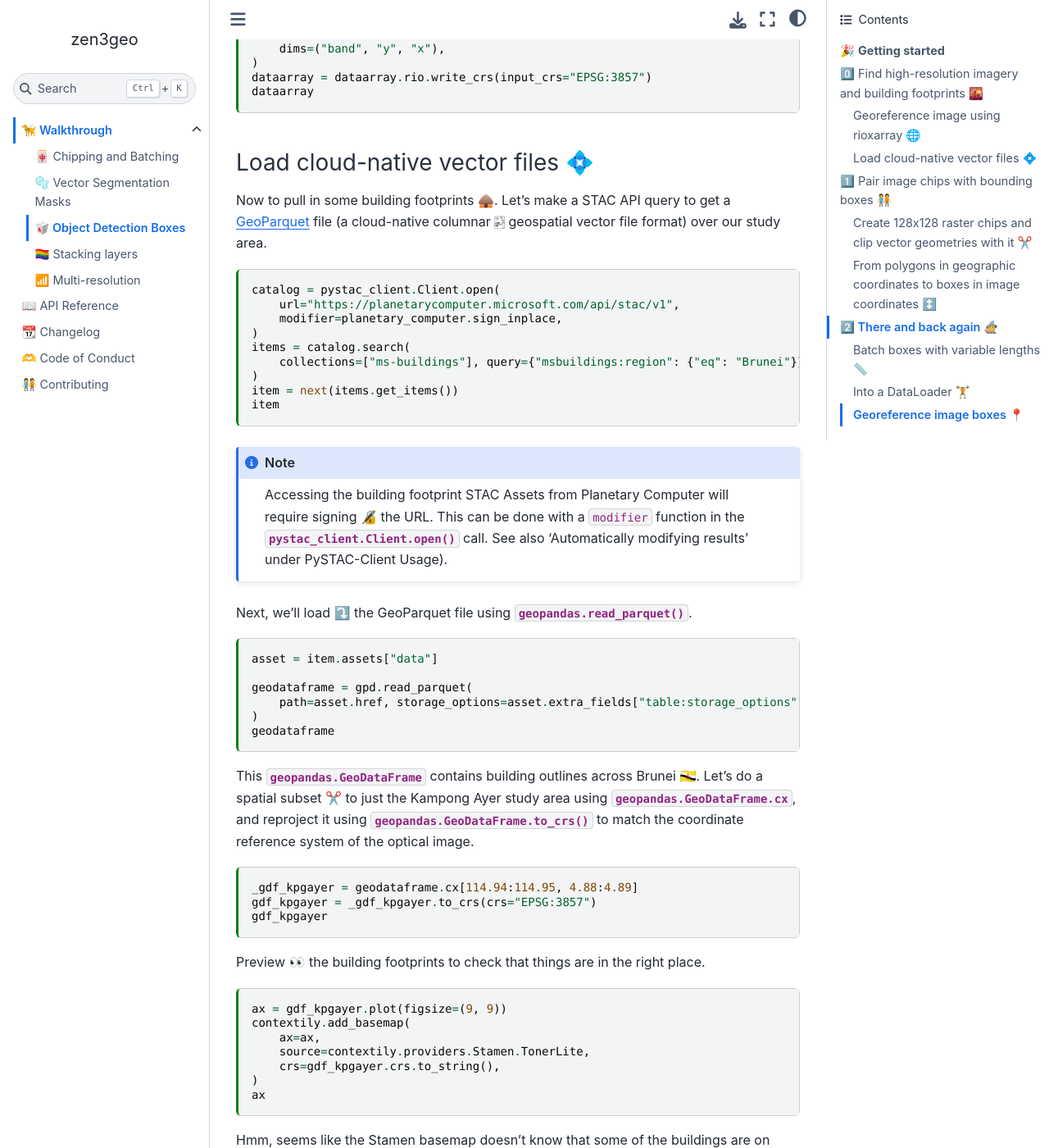
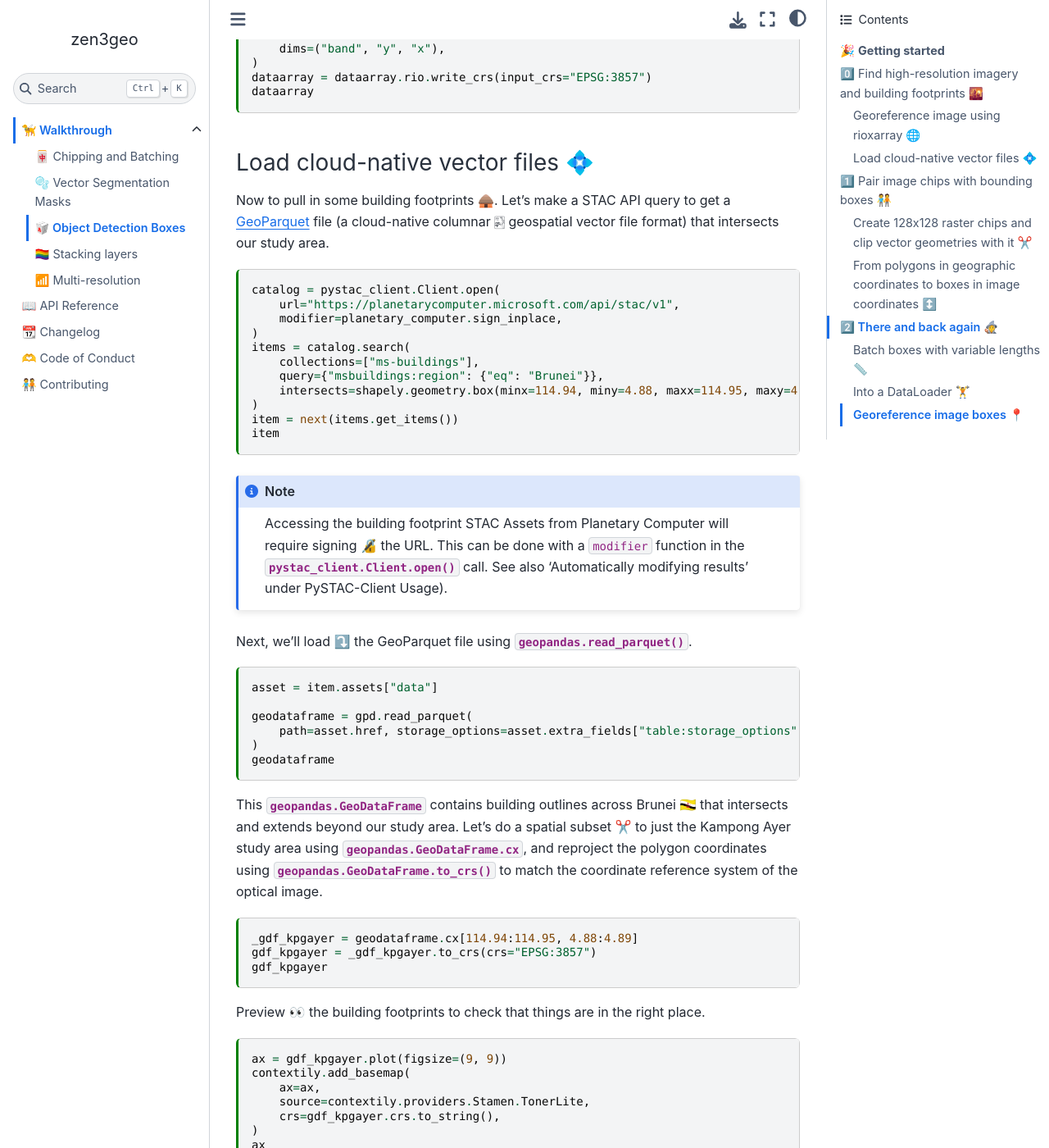
Before and after one commit to weiji14/zen3geo, a Jupyter Book: the page built from docs/object-detection-boxes.md, in a window 1280 px wide and 1400 px high, scrolled down 2370 px. Shown: the whole window at 82% size. Built offline with Jupyter Book 1.0.4 settings and Sphinx 7.4.7 and the Sphinx Book theme 1.1.4, drawn with Linux system fonts in a browser that asks for light colours.

Commit message:
:alien: Filter ms-buildings to those intersecting bbox area of interest
The Microsoft Building footprint dataset was updated on 25 April 2023 to a Delta Lake storage format, which changed the schema and added an extra layer on top of the geoparquet files designed for faster bounding box based queries, see https://web.archive.org/web/20230315044820/https://planetarycomputer.microsoft.com/dataset/ms-buildings#Example-Notebook. The old method of filtering just by a `msbuildings:region` attribute now fails however, so need to add a bounding box region argument to the intersect parameter when performing the STAC API search.

````diff
--- a/docs/object-detection-boxes.md
+++ b/docs/object-detection-boxes.md
@@ -129,7 +129,8 @@ dataarray
 
 Now to pull in some building footprints 🛖. Let's make a STAC API query to get
 a [GeoParquet](https://github.com/opengeospatial/geoparquet) file (a
-cloud-native columnar 🀤 geospatial vector file format) over our study area.
+cloud-native columnar 🀤 geospatial vector file format) that intersects our
+study area.
 
 ```{code-cell}
 catalog = pystac_client.Client.open(
@@ -137,7 +138,9 @@ catalog = pystac_client.Client.open(
     modifier=planetary_computer.sign_inplace,
 )
 items = catalog.search(
-    collections=["ms-buildings"], query={"msbuildings:region": {"eq": "Brunei"}}
+    collections=["ms-buildings"],
+    query={"msbuildings:region": {"eq": "Brunei"}},
+    intersects=shapely.geometry.box(minx=114.94, miny=4.88, maxx=114.95, maxy=4.89),
 )
 item = next(items.get_items())
 item
@@ -163,10 +166,11 @@ geodataframe
 ```
 
 This {py:class}`geopandas.GeoDataFrame` contains building outlines across
-Brunei 🇧🇳. Let's do a spatial subset ✂️ to just the Kampong Ayer study area
-using {py:attr}`geopandas.GeoDataFrame.cx`, and reproject it using
-{py:meth}`geopandas.GeoDataFrame.to_crs` to match the coordinate reference
-system of the optical image.
+Brunei 🇧🇳 that intersects and extends beyond our study area. Let's do a spatial
+subset ✂️ to just the Kampong Ayer study area using
+{py:attr}`geopandas.GeoDataFrame.cx`, and reproject the polygon coordinates
+using {py:meth}`geopandas.GeoDataFrame.to_crs` to match the coordinate
+reference system of the optical image.
 
 ```{code-cell}
 _gdf_kpgayer = geodataframe.cx[114.94:114.95, 4.88:4.89]
````
